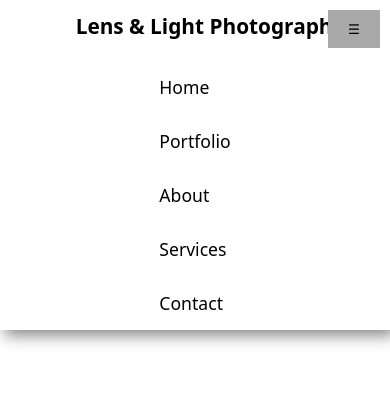
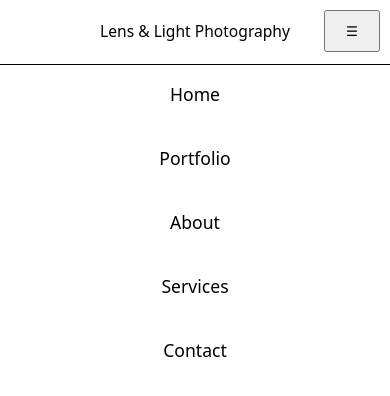
Before and after one commit to AllanKyleV/photography-landing-page, a plain HTML site: page index.html in a window 390 px wide. Both pictures are taken after a click on the button "Toggle navigation". Drawn offline with Linux system fonts and the light colour scheme.

Commit message:
Modified Navigation to plain layout, menu toggle is now functional

```diff
--- a/index.html
+++ b/index.html
@@ -25,7 +25,28 @@
             <button class="menu" aria-label="Toggle navigation">☰</button>
         </div>
     </header>
+
+    <!--Toggle menu function-->
+    <script>
+        document.addEventListener("DOMContentLoaded", () => {
+            const menuButton = document.querySelector('.menu');
+            const navList = document.querySelector('nav ul');
+            const menuLinks = document.querySelectorAll('nav ul li a');
+
+            menuButton.addEventListener('click', () => {
+                navList.classList.toggle('show');
+            });
+
+            // Close menu when clicking a menu link
+            menuLinks.forEach(link => {
+                link.addEventListener('click', () => {
+                    navList.classList.remove('show');
+                });
+            });
+        });
+    </script>
+
 </body>
 </html>
 
-<!--Commit: Recreating the code! for navigation-->
+<!--Commit: Modified navigation, plain navigation layout, menu toggle is functional-->
--- a/styles/styles.css
+++ b/styles/styles.css
@@ -1,3 +1,10 @@
+/* CSS Variables */
+:root {
+    --clr-def: black; /* Default Color */
+    --clr-light: white; /* Light Color */
+}
+
+/* General */
 * {
     margin: 0;
     padding: 0;
@@ -5,22 +12,33 @@
     font-family: system-ui, -apple-system, BlinkMacSystemFont, 'Segoe UI', Roboto, Oxygen, Ubuntu, Cantarell, 'Open Sans', 'Helvetica Neue', sans-serif;
 }
 
+/* Header - Navigation */
+
 .navigation {
+    height: 65px;
+    width: 100%;
     display: flex;
     justify-content: space-between;
     align-items: center;
-    box-shadow: 5px 5px 15px gray;
+    border-bottom: 1px solid black;
+}
+
+h1 {
+    display: block;
 }
 
 .logo {
-    height: 60px;
+    display: flex;
+    align-items: center;
+    height: 100%;
 }
 
-.logo a {
-    font-size: 1.3rem;
-    color: black;
+.logo > a {
+    font-size: clamp(0.5rem, 4vw, 1.3rem);
+    color: var(--clr-def);
     text-decoration: none;
-    padding-left: 30px;
+    font-weight: 400;
+    padding: 0 20px;
 }
 
 nav ul {
@@ -31,57 +49,61 @@ nav li {
     list-style: none;
 }
 
-nav li a {
+nav li > a {
     text-decoration: none;
+    color: var(--clr-def);
+    font-weight: 400;
     font-size: 1.1rem;
-    font-weight: 500;
-    padding: 15px 25px;
     display: block;
-    color: black;
+    text-align: center;
+    padding: 20px 25px;
 }
 
-nav li a:hover {
-    background-color: darkgray;
-    color: white;
+nav li > a:hover {
+    background-color: gray;
+    color: var(--clr-light);
     transition: ease-in-out 0.3s;
 }
 
 .menu {
     display: none;
+    padding: 10px 20px;
+    cursor: pointer;
     position: absolute;
-    padding: 10px 20px;
     top: 10px;
     right: 10px;
-    cursor: pointer;
-    border: none;
-    background-color: darkgray;
-}
-
-.menu:hover {
-    background-color: gray;
-    color: white;
+    width: auto;
 }
 
 @media (max-width: 768px) {
-    .navigation {
-        flex-direction: column;
+    * {
+        width: 100%;
     }
 
     .logo {
         text-align: center;
     }
 
+    .logo a {
+        font-weight: 500;
+        padding: clamp(20px, 5vw, 50px);
+    }
+
+    .navigation {
+        flex-direction: column;
+        align-items: center;
+    }
+
     nav ul {
         flex-direction: column;
-        display: block;
+        display: none;
     }
 
-    nav li a {
-        font: 1rem;
-        padding: 15px auto;
+    nav ul.show {
+        display: flex;
     }
 
     .menu {
-        display: block;
+        display: flex;
     }
 }
```
